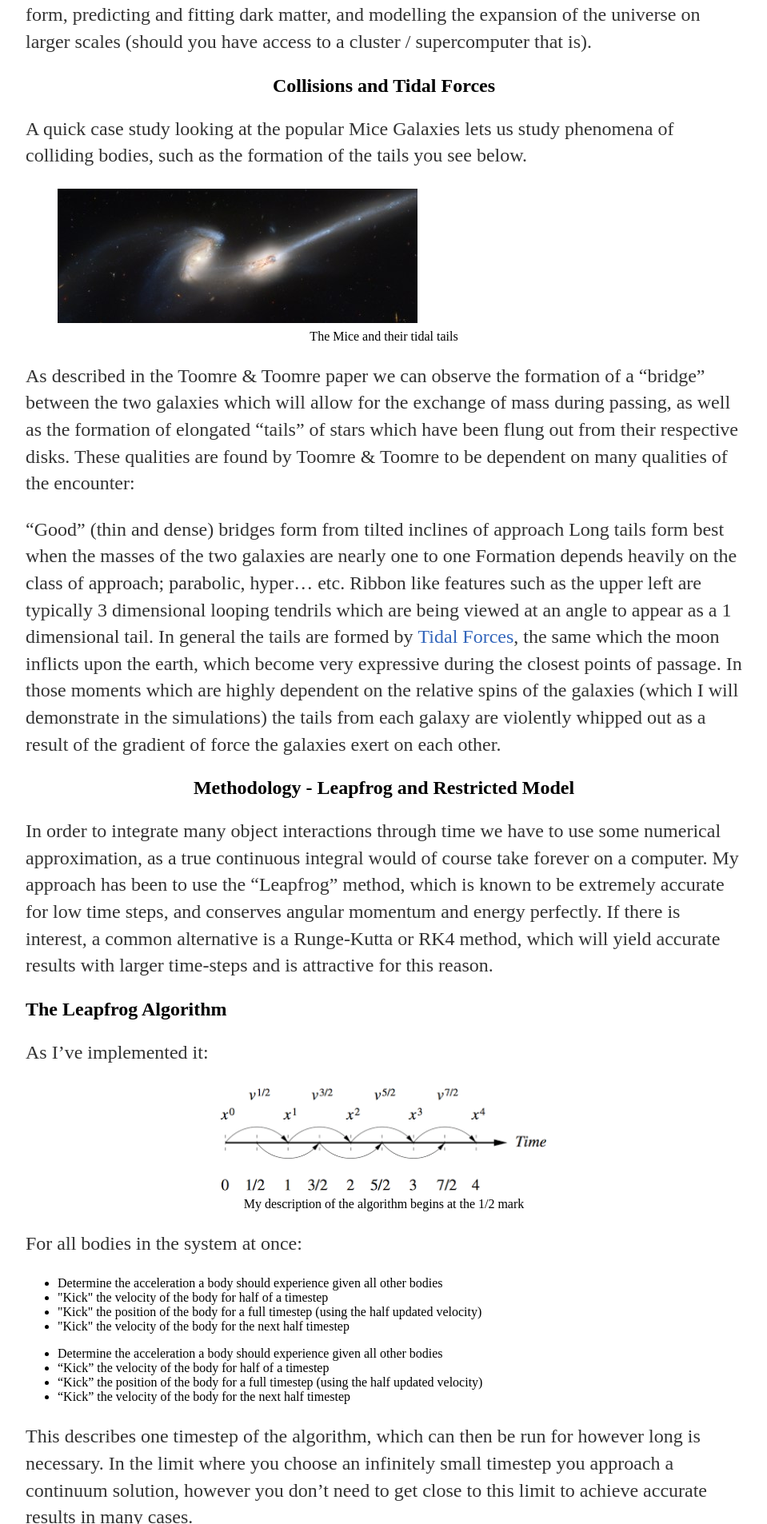
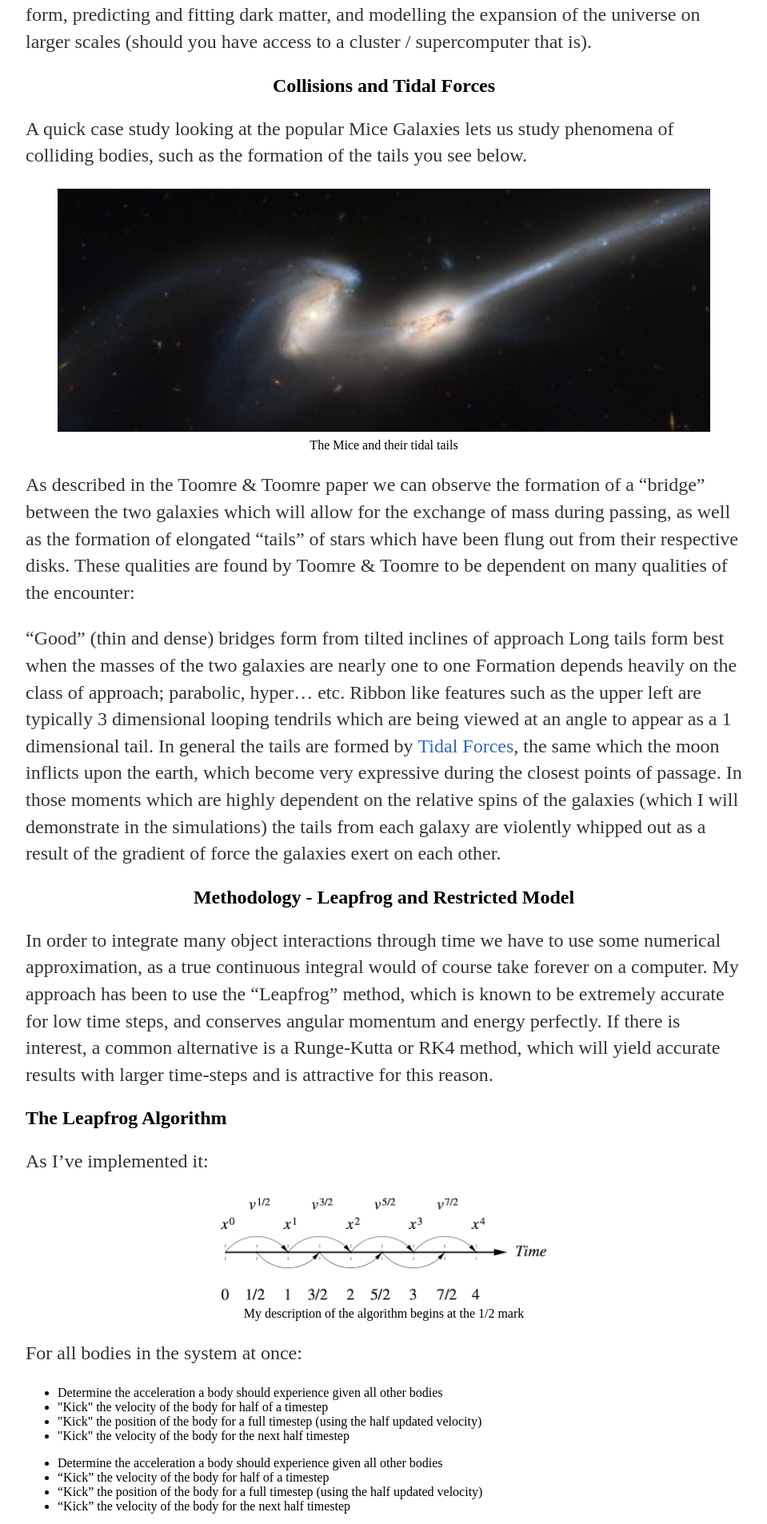
Before and after one commit to Kyle-Lewis/Kyle-Lewis.github.io, a Jekyll site: the page built from _posts/2017-02-07-Restricted-Galaxy-Simulations.md, in a window 1280 px wide. Shown: the part 533-2439 px from the top of the page at 80% size, without its empty margins (160-1119 px from the left). Built offline with Jekyll 4.4.1, drawn with Linux system fonts in a browser that asks for light colours.

Commit message:
script update

```diff
--- a/_posts/2017-02-07-Restricted-Galaxy-Simulations.md
+++ b/_posts/2017-02-07-Restricted-Galaxy-Simulations.md
@@ -20,7 +20,7 @@ Motivation for these and further computational approaches in astrophysics is qui
 A quick case study looking at the popular Mice Galaxies lets us study phenomena of colliding bodies, such as the formation of the tails you see below.
 
 <figure>
-	<img src="{{site.baseurl}}/images/mice.jpeg" style="padding-bottom:0.5em; width:100%: margin-left:auto; margin-right:auto; display:block;" />
+	<img src="{{site.baseurl}}/images/mice.jpeg" style="padding-bottom:0.5em; width:100%; margin-left:auto; margin-right:auto; display:block;" />
 	<figcaption style="text-align:center;">The Mice and their tidal tails</figcaption>
 </figure>
 
```
